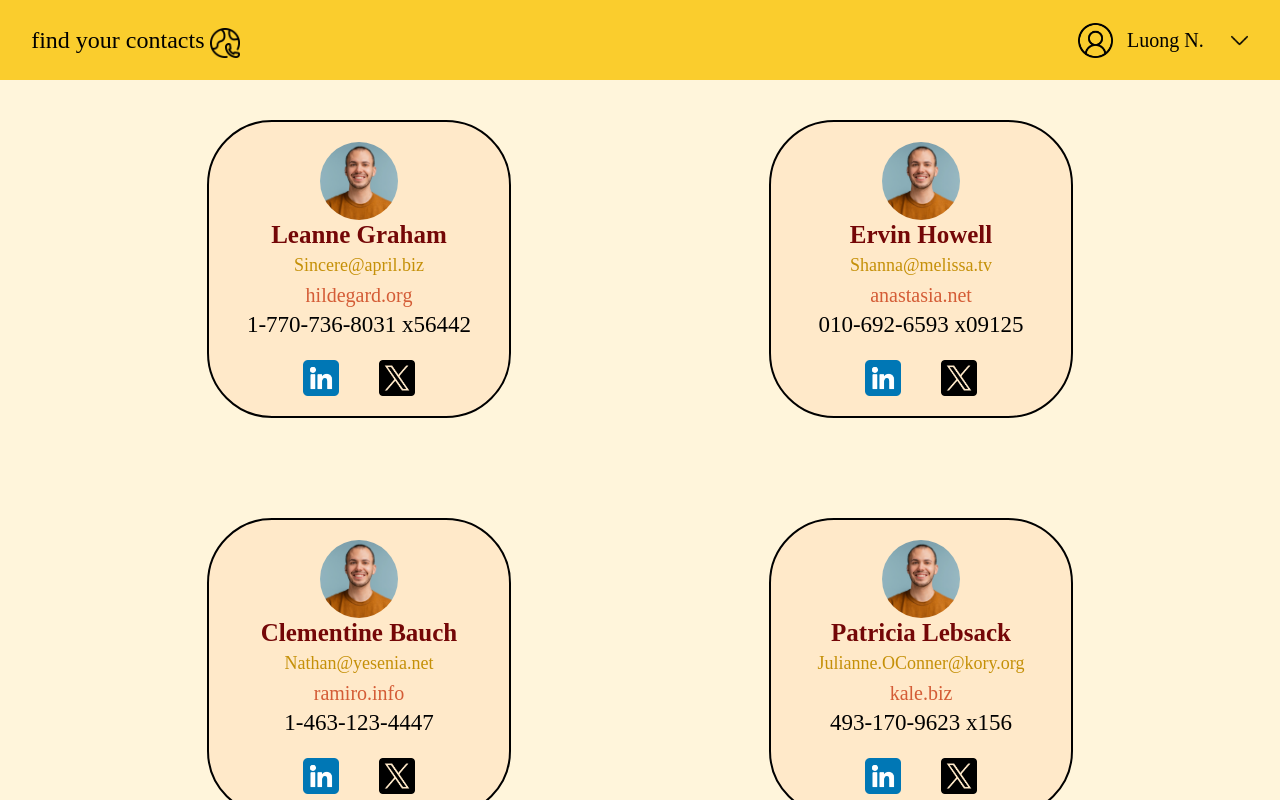
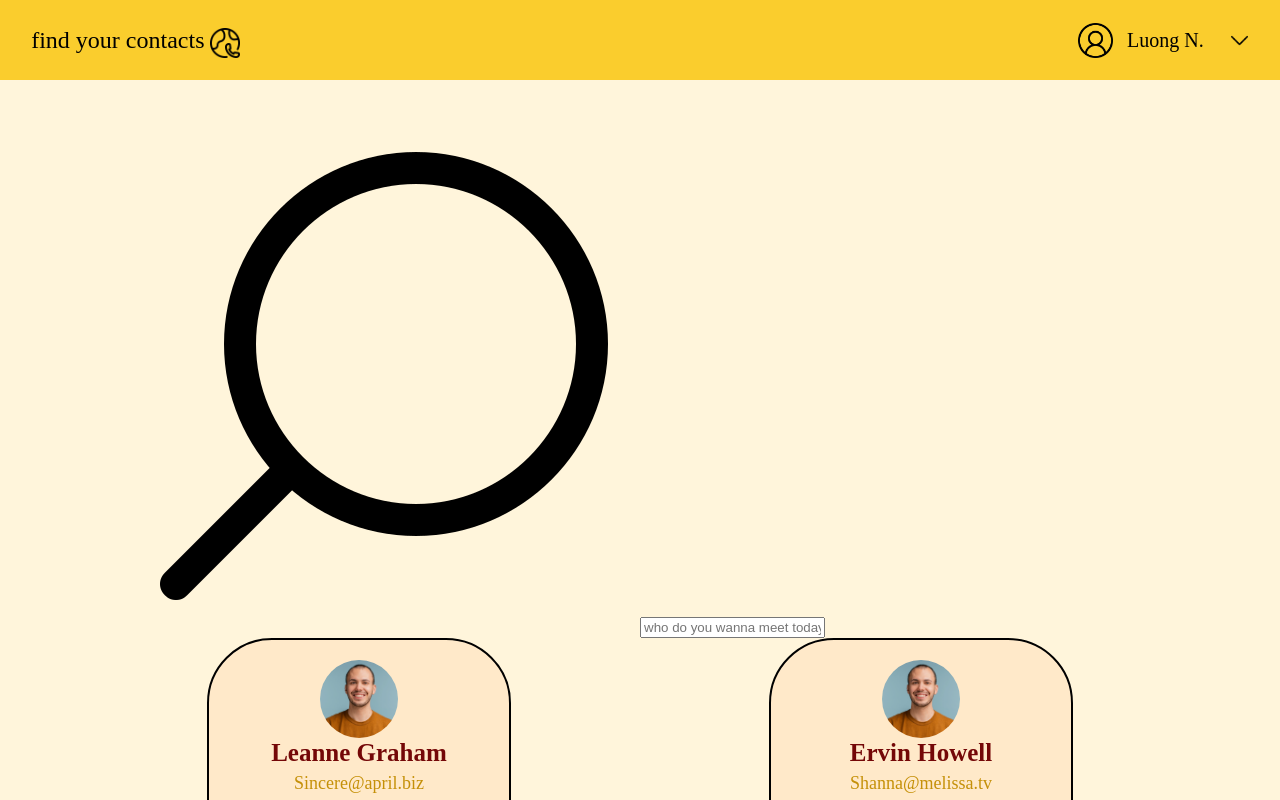
Before and after one commit to luongthang0105/simple-contacts-app, a React (Vite) app: page / in a window 1280 px wide. Shown: the top 800 px of the page. Built offline with nearby package versions, Linux system fonts and the light colour scheme; a web font is replaced by a local one.

Commit message:
declare inputtext from searchbar

```diff
--- a/src/components/Content/Content.jsx
+++ b/src/components/Content/Content.jsx
@@ -1,10 +1,24 @@
+import { useState } from "react";
 import ContactCards from "./ContactCards";
+import SearchBar from "./SearchBar";
 export default function Content() {
+    const [inputText, setInputText] = useState("");
+    let inputHandler = (input) => {
+        //convert input text to lower case
+        var lowerCase = input.toLowerCase();
+        setInputText(lowerCase);
+    };
+
     return (
         <div className="content">
             <div className="content--wrapper">
+                <SearchBar inputHandler={inputHandler}/>
+                {/*
+                    I made a mistake where I initially didn't put the ContactCards in another component and
+                    wrapped it by this div :( Now making this cleaner would take me so much time.
+                */}
                 <div className="content--contacts">
-                    <ContactCards/>
+                    <ContactCards inputText={inputText}/>
                 </div>
             </div>
         </div>
```
